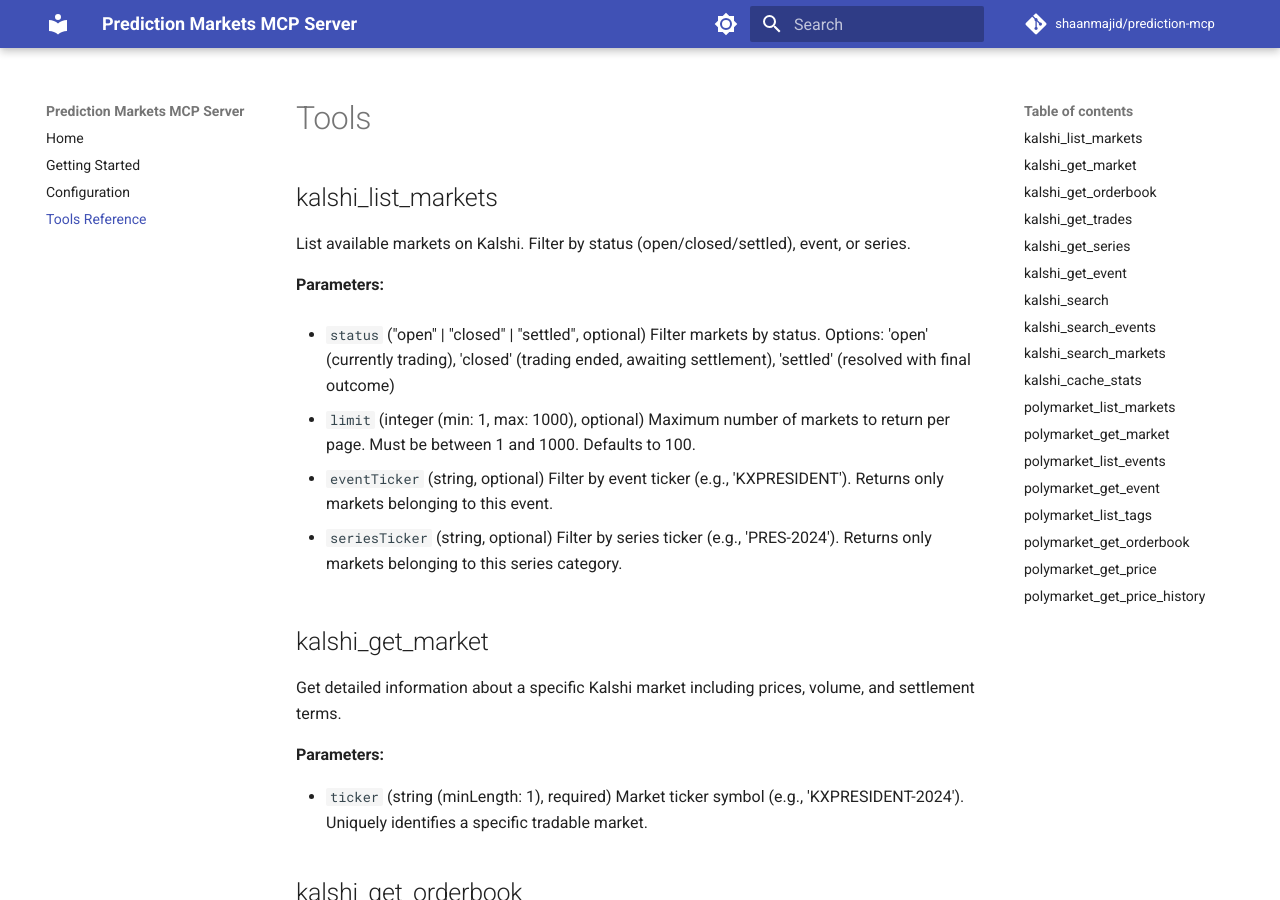
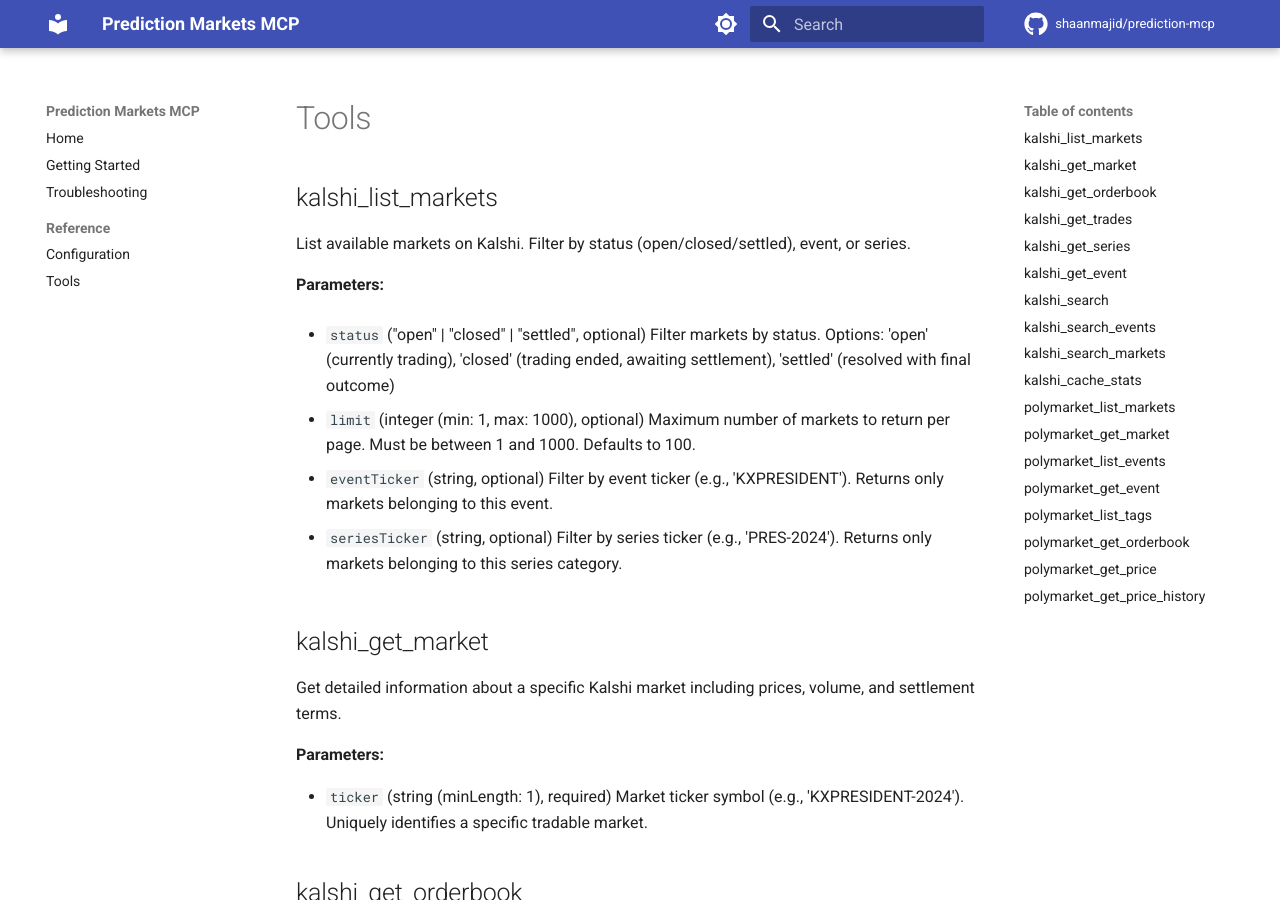
Before and after one commit to shaanmajid/prediction-mcp, an MkDocs documentation site: the page built from docs/tools/reference.md, in a window 1280 px wide and 900 px high. Built offline with MkDocs 1.6.1 and Material for MkDocs 9.7.7, drawn with Linux system fonts in a browser that asks for light colours; comment, search, counter and statistics services are not loaded.

Commit message:
build: add GitHub Pages docs deployment
- Add GitHub Actions workflow to build and deploy docs on push to main
- Configure MkDocs Material with light/dark mode, search, code highlighting
- Add npm scripts for docs:generate, docs:check, docs:serve
- Use uv for Python dependency management in CI

```diff
--- a/mkdocs.yml
+++ b/mkdocs.yml
@@ -1,35 +1,45 @@
-site_name: Prediction Markets MCP Server
-site_description: MCP server for fetching data from prediction markets (Kalshi, Polymarket)
+site_name: Prediction Markets MCP
+site_description: MCP server for unified access to prediction market data from Kalshi and Polymarket
 site_url: https://shaanmajid.github.io/prediction-mcp/
 
 repo_name: shaanmajid/prediction-mcp
 repo_url: https://github.com/shaanmajid/prediction-mcp
+edit_uri: edit/main/docs/
 
 theme:
   name: material
   palette:
-    - scheme: default
+    - media: "(prefers-color-scheme: light)"
+      scheme: default
       primary: indigo
       accent: indigo
       toggle:
         icon: material/brightness-7
         name: Switch to dark mode
-    - scheme: slate
+    - media: "(prefers-color-scheme: dark)"
+      scheme: slate
       primary: indigo
       accent: indigo
       toggle:
         icon: material/brightness-4
         name: Switch to light mode
+  icon:
+    repo: fontawesome/brands/github
   features:
     - navigation.instant
+    - navigation.instant.progress
     - navigation.tracking
     - navigation.sections
     - navigation.expand
     - navigation.top
+    - navigation.footer
+    - navigation.path
     - search.highlight
-    - search.share
+    - search.suggest
     - content.code.copy
+    - content.code.annotate
     - content.tabs.link
+    - toc.follow
 
 markdown_extensions:
   - admonition
@@ -37,12 +47,21 @@ markdown_extensions:
   - pymdownx.superfences
   - pymdownx.highlight:
       anchor_linenums: true
+      line_spans: __span
+      pygments_lang_class: true
   - pymdownx.inlinehilite
   - pymdownx.tabbed:
       alternate_style: true
+      slugify: !!python/object/apply:pymdownx.slugs.slugify
+        kwds:
+          case: lower
   - tables
   - attr_list
   - md_in_html
+  - def_list
+  - toc:
+      permalink: true
+      toc_depth: 3
 
 plugins:
   - search
@@ -50,10 +69,13 @@ plugins:
 nav:
   - Home: index.md
   - Getting Started: getting-started.md
-  - Configuration: configuration.md
-  - Tools Reference: tools/reference.md
+  - Troubleshooting: troubleshooting.md
+  - Reference:
+      - Configuration: reference/configuration.md
+      - Tools: reference/tools.md
 
 extra:
   social:
     - icon: fontawesome/brands/github
       link: https://github.com/shaanmajid/prediction-mcp
+      name: GitHub
--- a/package.json
+++ b/package.json
@@ -30,8 +30,8 @@
     "format:check": "prettier --check .",
     "typecheck": "tsc --noEmit",
     "prepare": "husky",
-    "docs:generate": "bun run scripts/generate-docs.ts",
-    "docs:check": "bun run scripts/check-docs.ts",
+    "docs:generate": "bun run scripts/docs.ts generate",
+    "docs:check": "bun run scripts/docs.ts check",
     "docs:serve": "mkdocs serve",
     "docs:build": "mkdocs build"
   },
```
Also changed, not shown: 1 other file.
